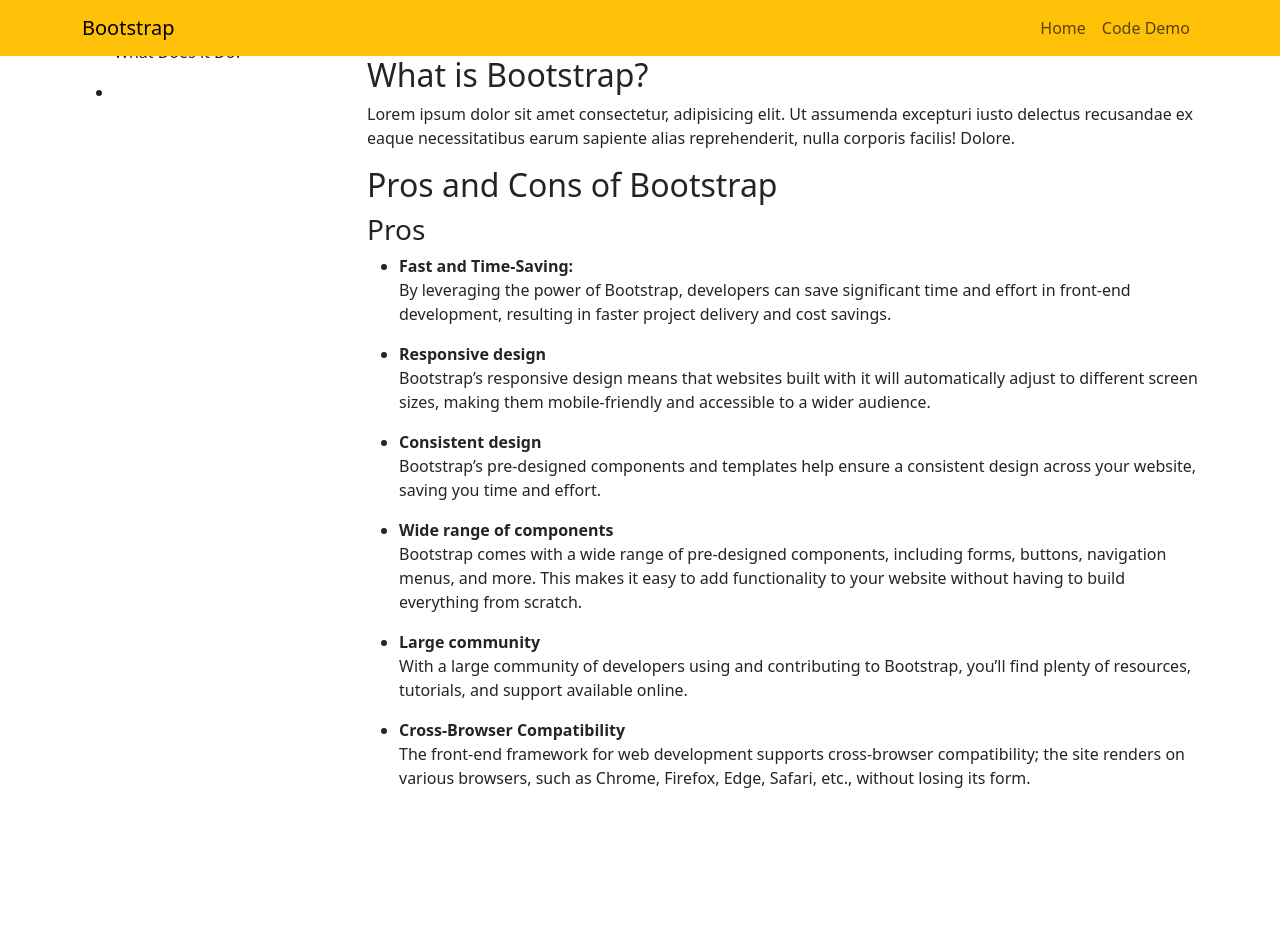
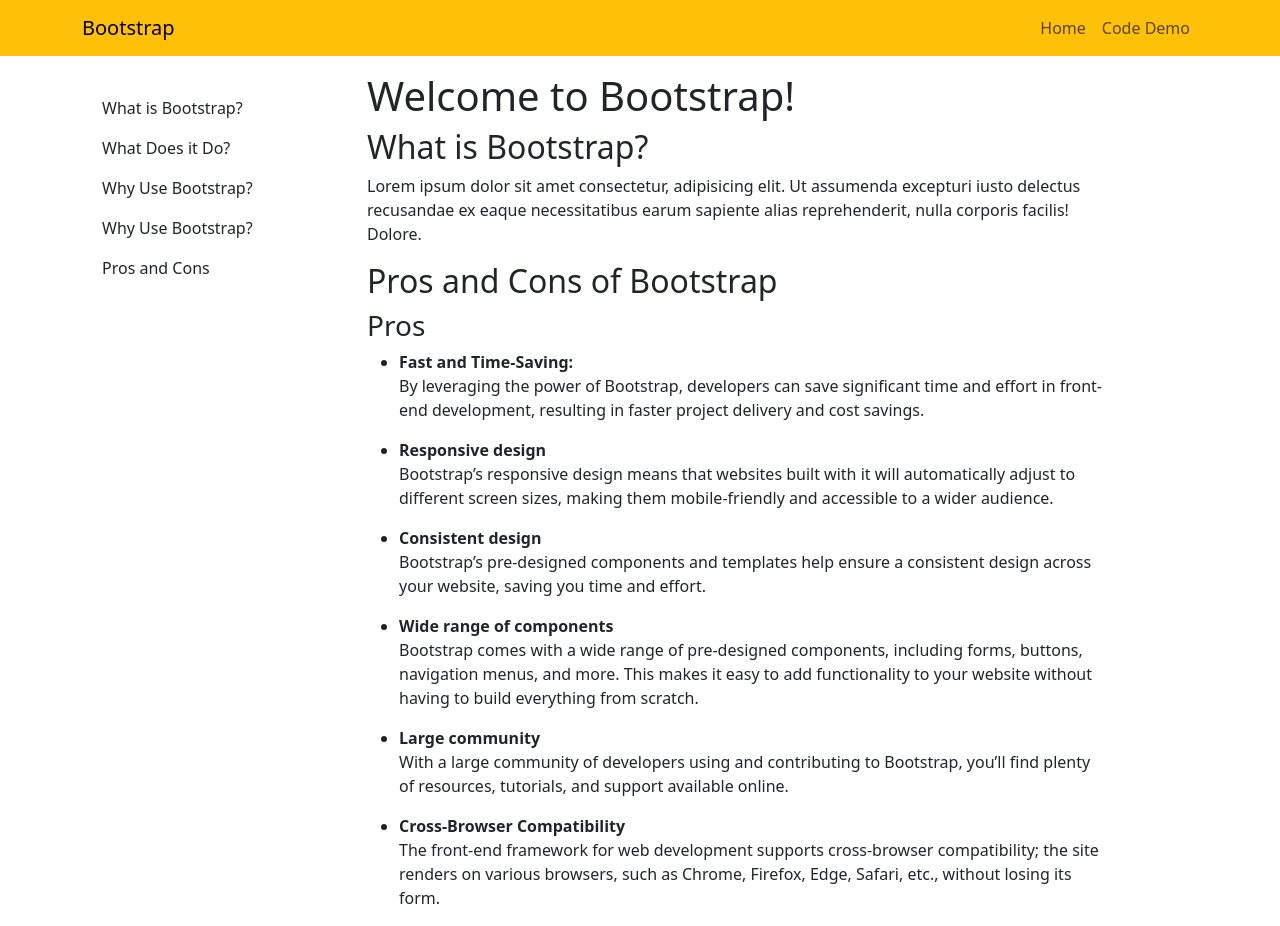
Before and after one commit to Ks-link/bootstrap-demo-page, a plain HTML site: page index.html in a window 1280 px wide. Before the commit the page ends 806 px from the top, so only its background shows below. Drawn offline with nearby package versions, Linux system fonts and the light colour scheme.

Commit message:
Fixed nav-bar hiding content by adding margin and padding to top of cols, added some style to sidebar

```diff
--- a/index.html
+++ b/index.html
@@ -1,20 +1,16 @@
 <!DOCTYPE html>
 <html lang="en">
+
 <head>
   <meta charset="UTF-8" />
   <meta name="viewport" content="width=device-width, initial-scale=1.0" />
   <title>Bootstrap</title>
   <link rel="stylesheet" href="styles/normalize-fwd-kaleb.css" />
   <link rel="stylesheet" href="styles/styles.css" />
-    <link
-      href="https://cdn.jsdelivr.net/npm/bootstrap@5.3.3/dist/css/bootstrap.min.css"
-      rel="stylesheet"
-      integrity="sha384-QWTKZyjpPEjISv5WaRU9OFeRpok6YctnYmDr5pNlyT2bRjXh0JMhjY6hW+ALEwIH"
-      crossorigin="anonymous" />
-  </head>
   <link href="https://cdn.jsdelivr.net/npm/bootstrap@5.3.3/dist/css/bootstrap.min.css" rel="stylesheet"
     integrity="sha384-QWTKZyjpPEjISv5WaRU9OFeRpok6YctnYmDr5pNlyT2bRjXh0JMhjY6hW+ALEwIH" crossorigin="anonymous" />
-    <link rel="stylesheet" href="styles/styles.css" />
+  <link href="https://cdn.jsdelivr.net/npm/bootstrap@5.3.3/dist/css/bootstrap.min.css" rel="stylesheet"
+    integrity="sha384-QWTKZyjpPEjISv5WaRU9OFeRpok6YctnYmDr5pNlyT2bRjXh0JMhjY6hW+ALEwIH" crossorigin="anonymous" />
 </head>
 
 <body>
@@ -22,14 +18,8 @@
     <nav class="navbar fixed-top navbar-expand-xl bg-warning navbar-light">
       <div class="container">
         <a href="#" class="navbar-brand">Bootstrap</a>
-          <button
-            class="navbar-toggler"
-            type="button"
-            data-bs-toggle="collapse"
-            data-bs-target="#navbarText"
-            aria-controls="navbarText"
-            aria-expanded="false"
-            aria-label="Toggle navigation">
+        <button class="navbar-toggler" type="button" data-bs-toggle="collapse" data-bs-target="#navbarText"
+          aria-controls="navbarText" aria-expanded="false" aria-label="Toggle navigation">
           <span class="navbar-toggler-icon"></span>
         </button>
         <div class="collapse navbar-collapse" id="navbarText">
@@ -44,23 +34,35 @@
 
   <main>
 
-        <div class="container">
-
+    <!-- These are site wrappers -->
+    <div class="container mt-5 pt-4">
       <div class="row">
 
-                <section class="col-3 sticky-left">
-                    <ul>
-                        <li>
-                            <p>What is Bootstrap?</p>
+        <!-- This is the sidebar section -->
+        <section class="col-3 p-3">
+          <ul class="nav nav-pills flex-column mb-auto">
+            <li class="nav-item">
+              <a href="#" class="nav-link link-dark">What is Bootstrap?</a>
             </li>
-                        <li>
-                            <p>What Does it Do?</p>
+            <li class="nav-item">
+              <a href="#" class="nav-link link-dark">What Does it Do?</a>
             </li>
-                        <li></li>
+            <li class="nav-item">
+              <a href="#" class="nav-link link-dark">Why Use Bootstrap?</a>
+            </li>
+            </li>
+            <li class="nav-item">
+              <a href="#" class="nav-link link-dark">Why Use Bootstrap?</a>
+            </li>
+            </li>
+            <li class="nav-item">
+              <a href="#" class="nav-link link-dark">Pros and Cons</a>
+            </li>
           </ul>
         </section>
 
-                <section class="col">
+        <!-- This is the main site content -->
+        <section class="col-8">
 
           <h1>Welcome to Bootstrap!</h1>
 
@@ -130,9 +132,9 @@
 
   <footer></footer>
 
-    <script
-      src="https://cdn.jsdelivr.net/npm/bootstrap@5.3.3/dist/js/bootstrap.bundle.min.js"
+  <script src="https://cdn.jsdelivr.net/npm/bootstrap@5.3.3/dist/js/bootstrap.bundle.min.js"
     integrity="sha384-YvpcrYf0tY3lHB60NNkmXc5s9fDVZLESaAA55NDzOxhy9GkcIdslK1eN7N6jIeHz"
     crossorigin="anonymous"></script>
 </body>
+
 </html>
```
Lines whose indentation alone changed are shown as unchanged.
